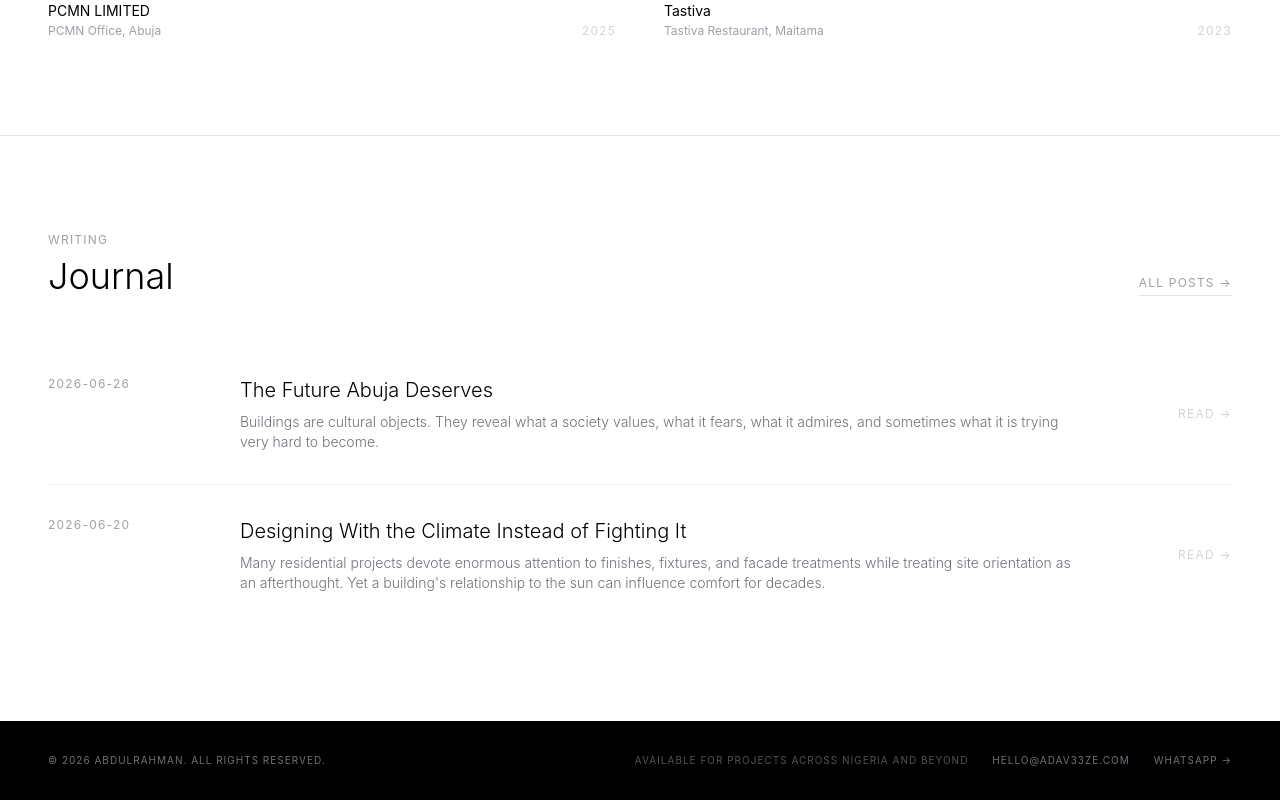
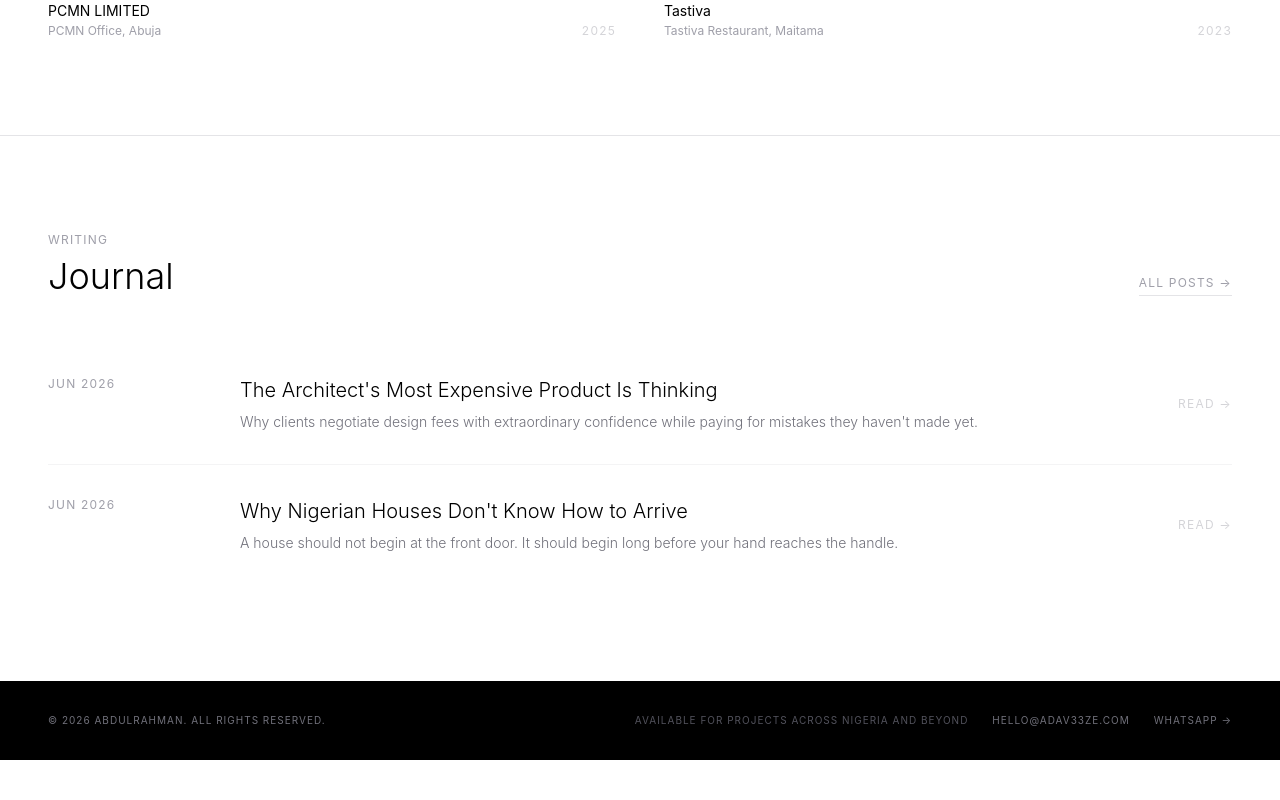
Before and after one commit to Adav33ze/adav33ze.github.io, a Next.js app: page / in a window 1280 px wide. Shown: the part 3561-4361 px from the top of the page. After the commit the page ends 4321 px from the top, so only its background shows below. Built offline with nearby package versions, Linux system fonts and the light colour scheme.

Commit message:
Update page.tsx

```diff
--- a/app/page.tsx
+++ b/app/page.tsx
@@ -12,9 +12,18 @@ export const metadata = {
   description: 'Abdulrahman is an Architect and Interior Designer based in Abuja, Nigeria, working across residential, hospitality, and institutional projects locally and internationally.',
 }
 
+function formatDate(dateStr: string) {
+  return new Date(dateStr).toLocaleDateString('en-GB', {
+    month: 'short',
+    year: 'numeric',
+  })
+}
+
 export default function Home() {
   const projects = portfolioData.projects
-  const posts = blogData.posts
+  const posts = [...blogData.posts].sort(
+    (a, b) => new Date(b.date).getTime() - new Date(a.date).getTime()
+  )
   const testimonials = testimonialsData.testimonials
   const hero = heroData as {
     mode: 'single' | 'slideshow'
@@ -277,7 +286,7 @@ export default function Home() {
                 className="group flex flex-col md:flex-row md:items-start md:gap-16 py-8 transition-colors"
               >
                 <span className="text-xs uppercase tracking-widest text-zinc-400 md:w-32 shrink-0 mb-2 md:mb-0">
-                  {post.date}
+                  {formatDate(post.date)}
                 </span>
                 <div className="flex-1">
                   <h3 className="font-display text-xl font-light mb-2 group-hover:opacity-60 transition-opacity">
```
